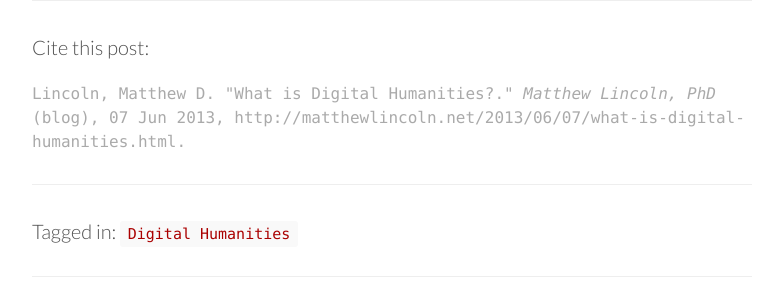
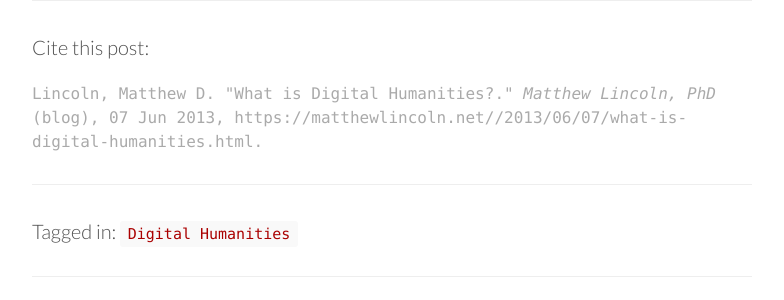
Before and after one commit to mdlincoln/mdlincoln.github.io, a Jekyll site: the page built from _posts/2013-06-07-what-is-digital-humanities.markdown, in a window 1280 px wide. Shown: the part 478-778 px from the top of the page, without its empty margins (248-1032 px from the left). Built offline with Jekyll 4.4.1, drawn with Linux system fonts in a browser that asks for light colours; nearby versions of some CDN libraries; a script that is not in the unit is left out; some of the changed lines change nothing that is shown.

Commit message:
Page citation base URL should be hardcoded
I don't want to accidentally publish an incorrect url by trying to
dynamically generate the site url...

```diff
--- a/_includes/citation.html
+++ b/_includes/citation.html
@@ -1,2 +1,2 @@
 <!-- Suggested citation code -->
-{{ site.data.site.name_last }}, {{ site.data.site.name_first }} "{{ page.title  | markdownify | replace: "<p>", "" | replace: "</p>", "" | strip }}." <em>{{ site.data.site.title }}</em> (blog), {{ page.date | date_to_string }}, {{ site.url }}{{ page.url }}.
+{{ site.data.site.name_last }}, {{ site.data.site.name_first }} "{{ page.title  | markdownify | replace: "<p>", "" | replace: "</p>", "" | strip }}." <em>{{ site.data.site.title }}</em> (blog), {{ page.date | date_to_string }}, https://matthewlincoln.net/{{ page.url }}.
```
